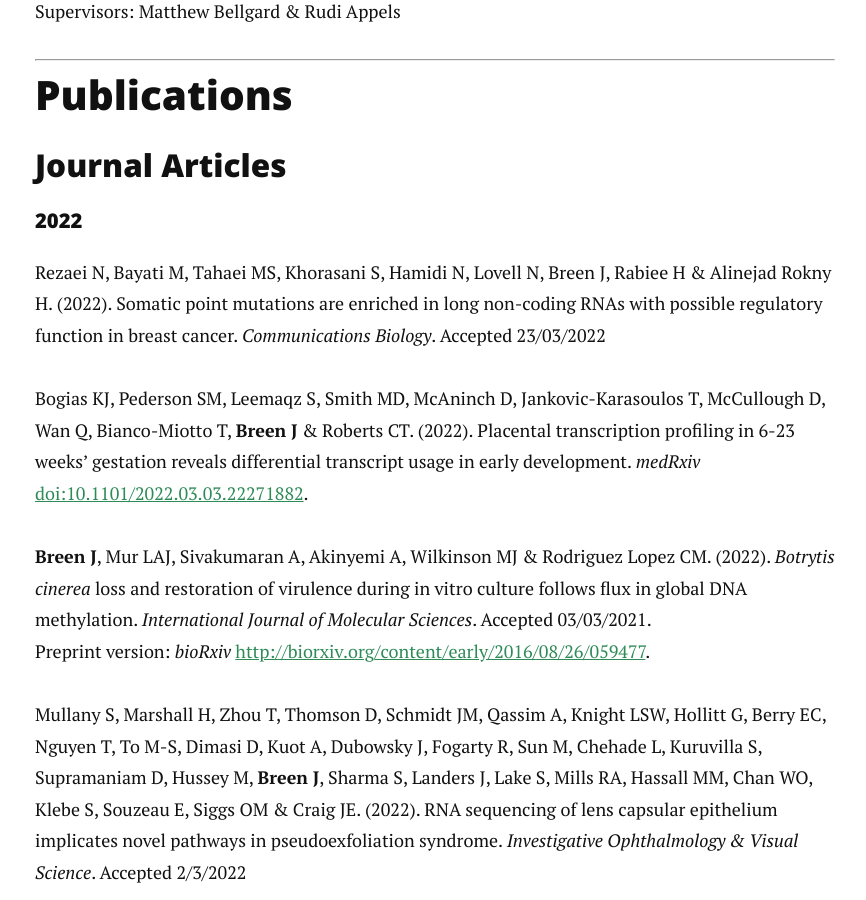
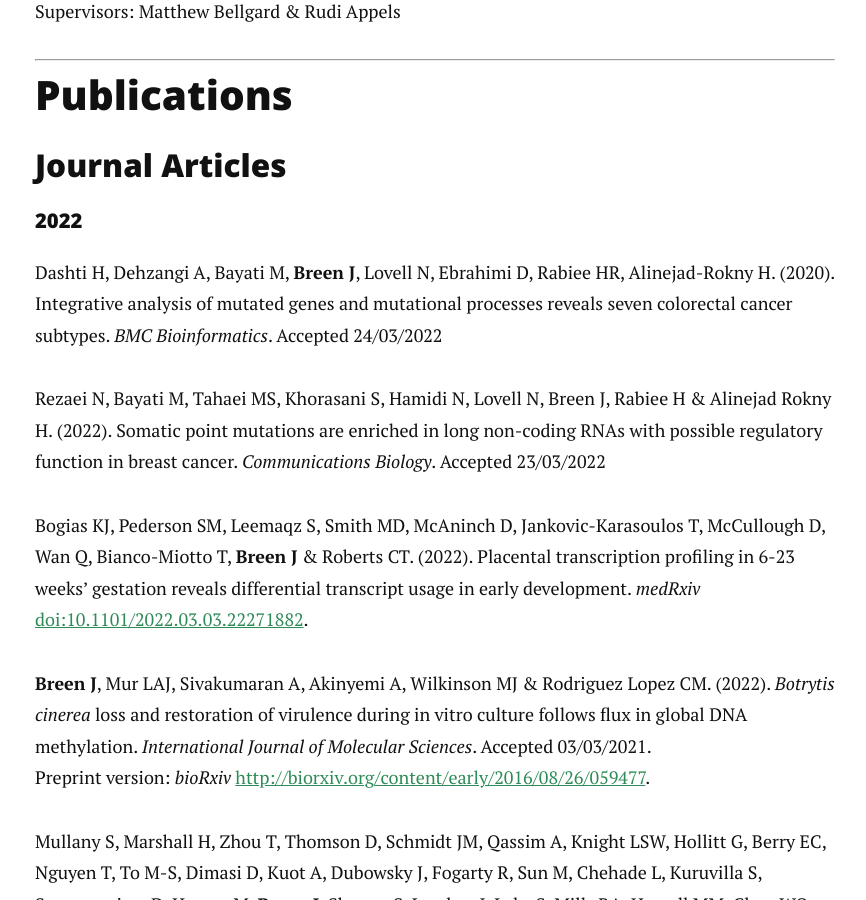
Before and after one commit to jimmybgammyknee/jimmybgammyknee.github.io, a Jekyll site: the page built from cv.md, in a window 1280 px wide and 900 px high, scrolled down 1726 px. Shown: the whole window, without its empty margins (205-1071 px from the left). Built offline with Jekyll 4.4.1, drawn with Linux system fonts in a browser that asks for light colours; nearby versions of some CDN libraries; some of the changed text lies outside the part shown.

```diff
--- a/cv.md
+++ b/cv.md
@@ -64,6 +64,8 @@ Supervisors: Matthew Bellgard & Rudi Appels <br>
 
 #### 2022
 
+Dashti H, Dehzangi A, Bayati M, **Breen J**, Lovell N, Ebrahimi D, Rabiee HR, Alinejad-Rokny H. (2020). Integrative analysis of mutated genes and mutational processes reveals seven colorectal cancer subtypes. _BMC Bioinformatics_. Accepted 24/03/2022
+
 Rezaei N, Bayati M, Tahaei MS, Khorasani S, Hamidi N, Lovell N, Breen J, Rabiee H & Alinejad Rokny H. (2022). Somatic point mutations are enriched in long non-coding RNAs with possible regulatory function in breast cancer. _Communications Biology_. Accepted 23/03/2022
 
 Bogias KJ, Pederson SM, Leemaqz S, Smith MD, McAninch D, Jankovic-Karasoulos T, McCullough D, Wan Q, Bianco-Miotto T, **Breen J** & Roberts CT. (2022). Placental transcription profiling in 6-23 weeks' gestation reveals differential transcript usage in early development. _medRxiv_ [doi:10.1101/2022.03.03.22271882](https://doi.org/10.1101/2022.03.03.22271882).
```
Also changed, not shown: other parts of cv.md (+0 -2 lines).
